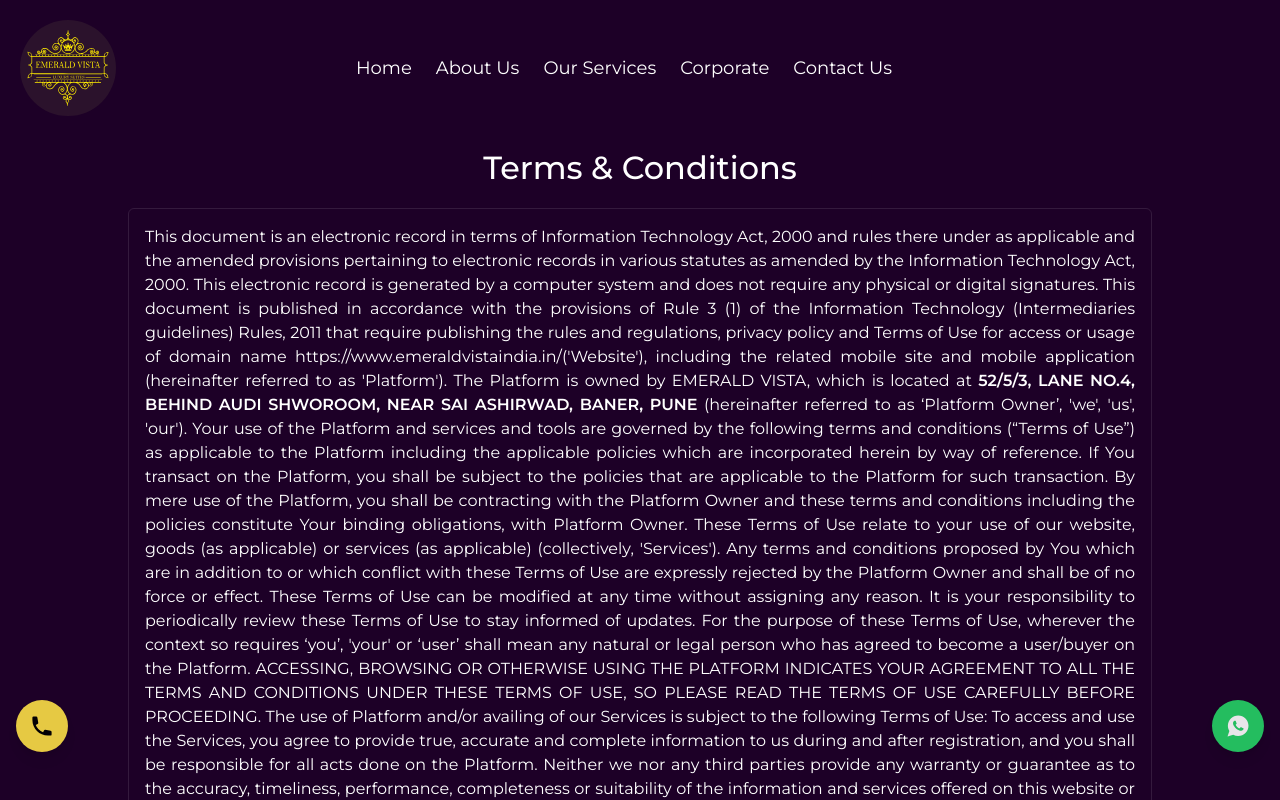
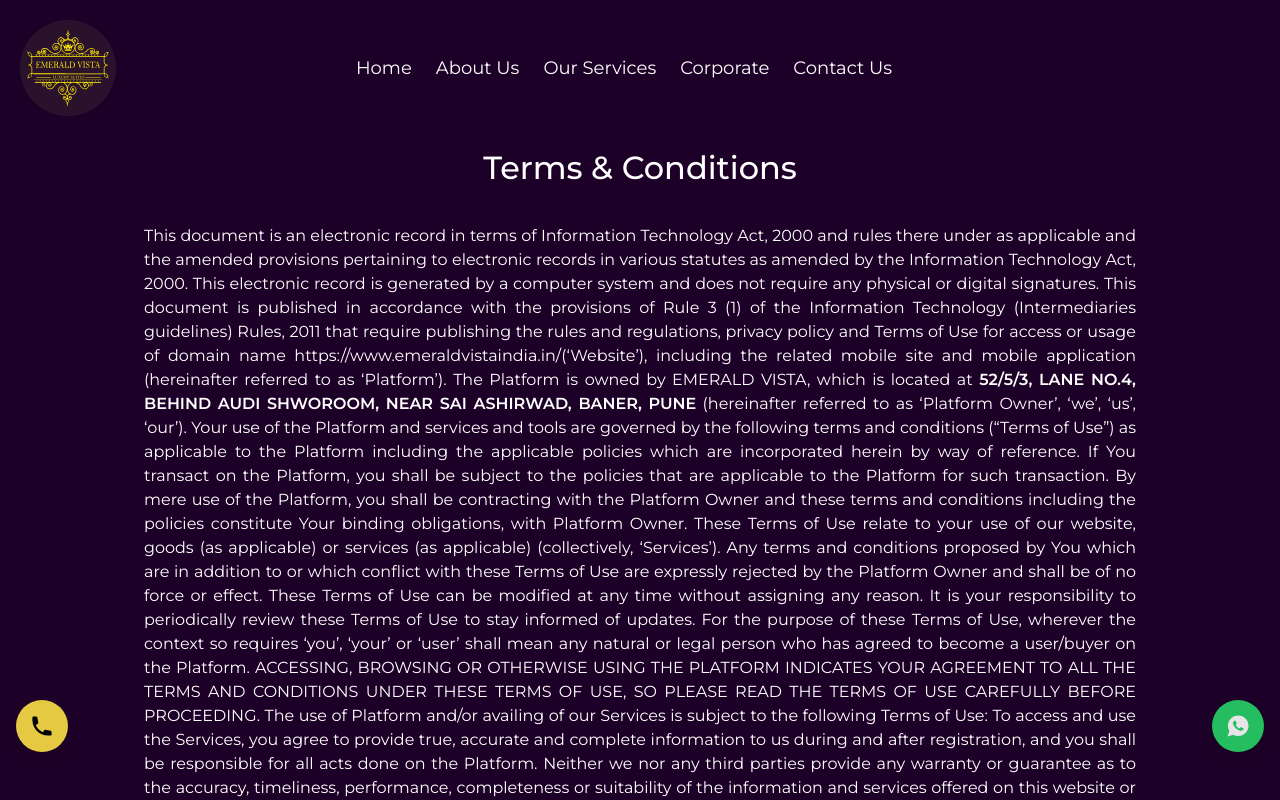
Before and after one commit to omshejul/emerald-vista, a Next.js app: page /terms in a window 1280 px wide. Shown: the top 800 px of the page. Built offline with nearby package versions, Linux system fonts and the light colour scheme.

Commit message:
fix &quot;

```diff
--- a/app/Components/Text/Para.tsx
+++ b/app/Components/Text/Para.tsx
@@ -5,14 +5,55 @@
   className?: string;
 }
 
-const escapeSingleQuotes = (text: string) => {
-  return text.replace(/'/g, `\u2018`);
+const escapeSpecialCharacters = (text: string) => {
+  return text
+    // Handle apostrophes in contractions
+    .replace(/(\w)'(\w)/g, '$1\u2019$2')
+    // Handle single quotes
+    .replace(/'([^']*)'/g, '\u2018$1\u2019')
+    // Handle double quotes
+    .replace(/"([^"]*)"/g, '\u201C$1\u201D')
+    // Handle remaining single quotes
+    .replace(/'/g, '\u2018')
+    // Handle remaining double quotes
+    .replace(/"/g, '\u201C')
+    // Handle ellipsis
+    .replace(/\.{3}/g, '\u2026')
+    // Handle em dashes
+    .replace(/--/g, '\u2014')
+    // Handle en dashes
+    .replace(/ - /g, ' \u2013 ');
 };
 
 const Para: React.FC<ParaProps> = ({ children, className }) => {
+  const processContent = (content: React.ReactNode): React.ReactNode => {
+    if (typeof content === 'string') {
+      return escapeSpecialCharacters(content);
+    }
+
+    if (React.isValidElement(content)) {
+      // Don't process content of <a> and <code> tags
+      if (['a', 'code'].includes(content.type as string)) {
+        return content;
+      }
+
+      const props = {
+        ...content.props,
+        children: React.Children.map(content.props.children, processContent)
+      };
+      return React.cloneElement(content, props);
+    }
+
+    if (Array.isArray(content)) {
+      return content.map(processContent);
+    }
+
+    return content;
+  };
+
   return (
     <p className={`p-4 max-w-5xl text-center ${className}`}>
-      {typeof children === 'string' ? escapeSingleQuotes(children) : children}
+      {processContent(children)}
     </p>
   );
 }
--- a/app/terms/page.tsx
+++ b/app/terms/page.tsx
@@ -11,7 +11,7 @@
       <ContactBtn />
       <Heading class="pt-28">Terms & Conditions</Heading>
       <div className="grid container place-items-center">
-        <Para className="text-justify border rounded-md p-12 border-white border-opacity-10">
+        <Para className="text-justify">
           This document is an electronic record in terms of Information
           Technology Act, 2000 and rules there under as applicable and the
           amended provisions pertaining to electronic records in various
@@ -22,11 +22,11 @@
           Technology (Intermediaries guidelines) Rules, 2011 that require
           publishing the rules and regulations, privacy policy and Terms of Use
           for access or usage of domain name <a href="https://www.emeraldvistaindia.in/">https://www.emeraldvistaindia.in/</a>
-          ('Website'), including the related mobile site and mobile application
-          (hereinafter referred to as 'Platform'). The Platform is owned by
+          (&apos;Website&apos;), including the related mobile site and mobile application
+          (hereinafter referred to as &apos;Platform&apos;). The Platform is owned by
           EMERALD VISTA, which is located at <b>52/5/3, LANE NO.4, BEHIND AUDI
           SHWOROOM, NEAR SAI ASHIRWAD, BANER, PUNE</b> (hereinafter referred to as
-          ‘Platform Owner’, 'we', 'us', 'our'). Your use of the Platform and
+          &apos;Platform Owner&apos;, &apos;we&apos;, &apos;us&apos;, &apos;our&apos;). Your use of the Platform and
           services and tools are governed by the following terms and conditions
           (“Terms of Use”) as applicable to the Platform including the
           applicable policies which are incorporated herein by way of reference.
@@ -36,14 +36,14 @@
           these terms and conditions including the policies constitute Your
           binding obligations, with Platform Owner. These Terms of Use relate to
           your use of our website, goods (as applicable) or services (as
-          applicable) (collectively, 'Services'). Any terms and conditions
+          applicable) (collectively, &apos;Services&apos;). Any terms and conditions
           proposed by You which are in addition to or which conflict with these
           Terms of Use are expressly rejected by the Platform Owner and shall be
           of no force or effect. These Terms of Use can be modified at any time
           without assigning any reason. It is your responsibility to
           periodically review these Terms of Use to stay informed of updates.
           For the purpose of these Terms of Use, wherever the context so
-          requires ‘you’, 'your' or ‘user’ shall mean any natural or legal
+          requires &apos;you&apos;, &apos;your&apos; or &apos;user&apos; shall mean any natural or legal
           person who has agreed to become a user/buyer on the Platform.
           ACCESSING, BROWSING OR OTHERWISE USING THE PLATFORM INDICATES YOUR
           AGREEMENT TO ALL THE TERMS AND CONDITIONS UNDER THESE TERMS OF USE, SO
@@ -82,7 +82,7 @@
           Owner for the Services. You shall indemnify and hold harmless Platform
           Owner, its affiliates, group companies (as applicable) and their
           respective officers, directors, agents, and employees, from any claim
-          or demand, or actions including reasonable attorney's fees, made by
+          or demand, or actions including reasonable attorney&apos;s fees, made by
           any third party or penalty imposed due to or arising out of Your
           breach of this Terms of Use, privacy Policy and other Policies, or
           Your violation of any law, rules or regulations or the rights
@@ -101,10 +101,10 @@
       </div>
       <Heading>Privacy Policy</Heading>
       <div className="grid container place-items-center">
-        <Para className="text-justify border rounded-md p-12 border-white border-opacity-10">
+        <Para className="text-justify">
           <span className="font-semibold">Introduction:</span> This Privacy
           Policy describes how <b>EMERALD VISTA</b> and its affiliates (collectively
-            <b> "EMERALD VISTA, we, our, us")</b> collect, use, share, protect or
+            <b> &quot;EMERALD VISTA, we, our, us&quot;)</b> collect, use, share, protect or
           otherwise process your information/personal data through our website
           <a href="https://www.emeraldvistaindia.in/">https://www.emeraldvistaindia.in/</a> (hereinafter referred to as
             <b>Platform</b>). Please note that you may be able to browse certain sections
@@ -136,7 +136,7 @@
           and such third-party business partner platforms. When such a
           third-party business partner collects your personal data directly from
           you, you will be governed by their privacy policies. We shall not be
-          responsible for the third-party business partner’s privacy practices
+          responsible for the third-party business partner&apos;s privacy practices
           or the content of their privacy policies, and we request you to read
           their privacy policies prior to disclosing any information. If you
           receive an email, a call from a person/association claiming to be
@@ -214,8 +214,7 @@
           <br />
           <br /> <span className="font-semibold">
             Changes to this Privacy Policy:
-          </span>{" "}
-          Please check our Privacy Policy periodically for changes. We may
+          </span> Please check our Privacy Policy periodically for changes. We may
           update this Privacy Policy to reflect changes to our information
           practices. We may alert / notify you about the significant changes to
           the Privacy Policy, in the manner as may be required under applicable
@@ -224,7 +223,7 @@
       </div>
       <Heading>Refund and Cancellation policy</Heading>
       <div className="grid container place-items-center">
-        <Para className="text-justify border rounded-md p-12 border-white border-opacity-10 ">
+        <Para className="text-justify ">
           This refund and cancellation policy outlines how you can cancel or
           seek a refund for a service that you have purchased through the
           Platform. Under this policy: Cancellations will only be considered if
```
